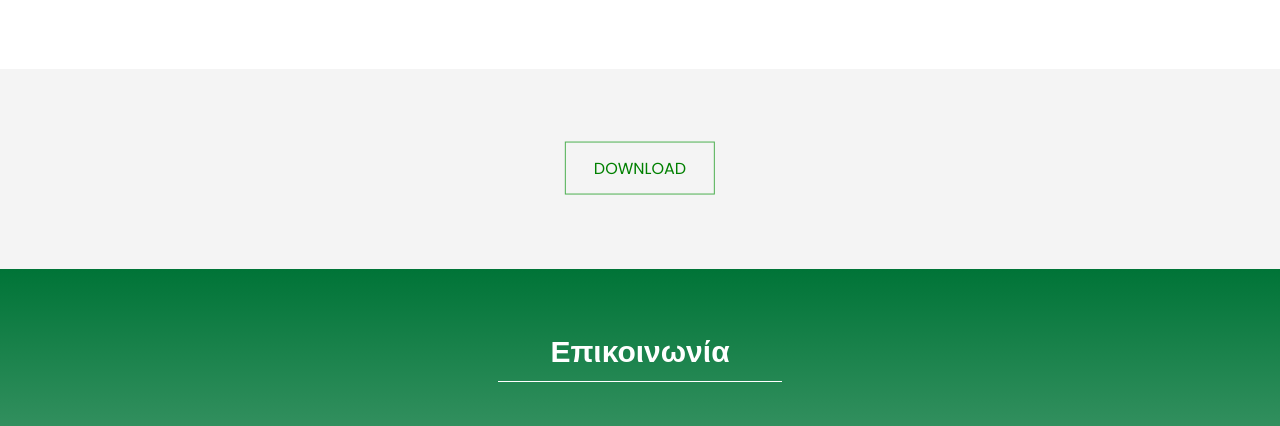
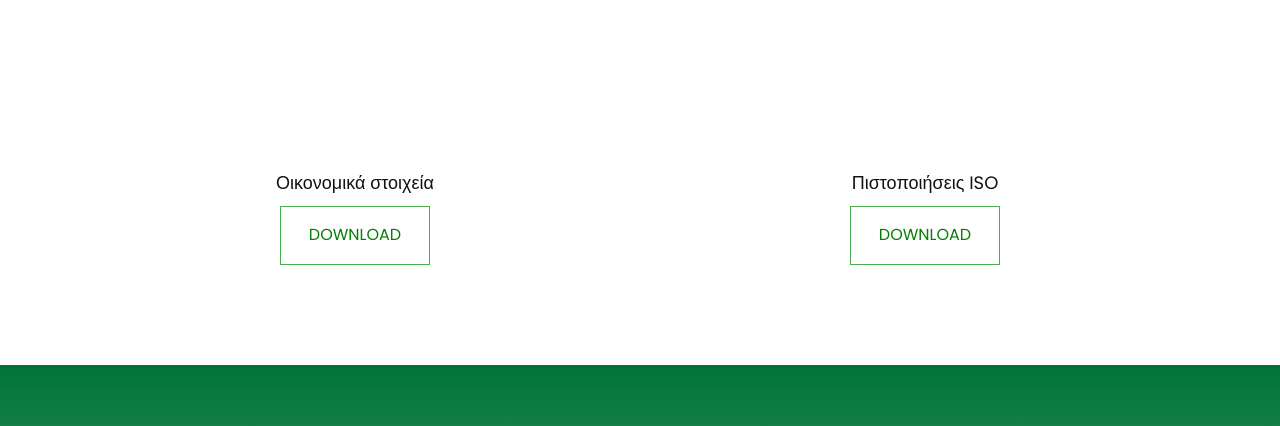
Before and after one commit to atr0x23/proto-wise, a PHP site: page / in a window 1280 px wide. Shown: the part 5581-6007 px from the top of the page. Run offline with PHP 8.4, Linux system fonts and the light colour scheme; some libraries are stand-ins or nearby versions.

Commit message:
finish mydownload section and texts on carousel

```diff
--- a/css/style.css
+++ b/css/style.css
@@ -1673,6 +1673,13 @@ input[type="radio"] .styled:checked+label::after {
 	font-weight: bold;
 }
 
+.banner-main .carousel-caption h2 {
+	color: #fff;
+	font-size: 36px;
+	line-height: 36px;
+	font-weight: bold;
+}
+
 .banner-main .carousel-caption p {
 	font-size: 17px;
 	padding: 20px 0px 40px 0px;
@@ -1714,6 +1721,9 @@ input[type="radio"] .styled:checked+label::after {
 	height: 70px;
 	border-radius: 35px;
 }
+
+@media (max-width:500px) {.hide-small{display:none!important}}
+@media (min-width:500px) {.hide-big{z-index: -1!important}}
 
 
 /** about section **/
@@ -2419,18 +2429,18 @@ ul.contant_icon li img {
 
 /*##### thanos my download section #####*/
 .mydownload{
-	height: 200px;
+	height: auto;
 	position: relative;
 	border: 0px; /*1px solid #007437; */
 }
 .kentrarisma{
-	margin: 0;
-	position: absolute;
-	top: 50%;
-	left: 50%;
-	-ms-transform: translate(-50%, -50%);
-	transform: translate(-50%, -50%);
-}
+	margin: auto;
+	width: 60%;
+	border: 0;
+	padding: 10px;
+	text-align: center;
+}
+
 
 /* proto-button */
 .proto-button {
@@ -2543,7 +2553,7 @@ ul.contant_icon li img {
 		width: 100%;
 	  }
 
-  @media screen and (max-height: 450px) {
+  @media screen and (max-height: 650px) { /*450 it was*/
 	.overlay a {font-size: 20px}
 	.overlay .closebtn {
 	font-size: 40px;
@@ -2653,6 +2663,13 @@ ul.contant_icon li img {
 	position: relative;
 	border-radius: 6px;
 	border: 2px solid #007437;
+	box-shadow: 0 4px 18px 0 rgba(0, 0, 0, 0.2), 0 6px 20px 0 rgba(0, 0, 0, 0.19);
+  }
+
+  .content-timeline:hover{background-color: #eeeeee;}
+
+  .thanos-shadow {
+	box-shadow: 0 4px 18px 0 rgba(0, 0, 0, 0.2), 0 6px 20px 0 rgba(0, 0, 0, 0.19);
   }
 
   /* Media queries - Responsive timeline on screens less than 600px wide */
--- a/index.html
+++ b/index.html
@@ -54,7 +54,7 @@
                   </div>
                </div>
 
-            <span id="trompoukis" onclick="openNav()">&#9776; Menu </span>
+            <span class="thanos-shadow" id="trompoukis" onclick="openNav()">&#9776; Menu </span>
 
       <!-- end navbar -->
 
@@ -63,40 +63,34 @@
          <div id="myCarousel" class="carousel slide banner-main" data-ride="carousel">
             <div class="carousel-inner">
                <div class="carousel-item active">
-                  <img class="first-slide" src="images/homepage.jpg" alt="First slide">
+                  <img class="first-slide" src="images/homepageA.jpg" alt="First slide">
                   <div class="container">
                      <div class="carousel-caption relative">
-                        <h1>Basic template</h1>
-                        <p>It is a long established fact that a reader will be distracted by the readable content of a page when looking at its layout.
-                           The point of using Lorem Ipsum is that it has a more-or-less normal distribution of letters, as opposed to using
-                           'Content here, content here', making it look like readable English. Many desktop publishing packages and </p>
-                        <a  href="#">Read More</a>
+                        <img class="hide-small" src="img/onslider.png">
+                        <p>Παίξε το κουίζ μας και διεύρυνε το πεδίο των εγκυκλοπαιδικών σου γνώσεων διασκεδάζοντας.</p>
+                        <a  href="#">Παιξε το Quiz</a>
                      </div>
                   </div>
                </div>
                <div class="carousel-item">
-                  <img class="second-slide" src="images/homepage3.jpg" alt="Second slide">
+                  <img class="second-slide" src="images/homepage3A.jpg" alt="Second slide">
                   <div class="container">
                      <div class="carousel-caption relative">
-                        <h1>Basic template</h1>
-                        <p>It is a long established fact that a reader will be distracted by the readable content of a page when looking at its layout.
-                           The point of using Lorem Ipsum is that it has a more-or-less normal distribution of letters, as opposed to using
-                           'Content here, content here', making it look like readable English. Many desktop publishing packages and </p>
-                        <a  href="#">Read More</a>
+                        <h2>Το γάλα που εμπιστεύεστε για ολόκληρη την οικογένεια!</h2>
+                        <img src="img/logo.png">
+                        <!-- <a  href="#">Παίξε το Quiz</a> -->
                      </div>
                   </div>
                </div>
                <div class="carousel-item">
-                  <img class="third-slide" src="images/homepage4.jpg" alt="Third slide">
-                  <!-- <div class="container">
+                  <img class="third-slide" src="images/homepage4opacity.jpg" alt="Third slide">
+                  <div class="container">
                      <div class="carousel-caption relative">
-                        <h1>Basic template</h1>
-                        <p>It is a long established fact that a reader will be distracted by the readable content of a page when looking at its layout.
-                           The point of using Lorem Ipsum is that it has a more-or-less normal distribution of letters, as opposed to using
-                           'Content here, content here', making it look like readable English. Many desktop publishing packages and </p>
-                        <a  href="#">Read More</a>
+                        <h1>Παίξε & Μάθε</h1>
+                        <p>Παίξε στο quiz μας και διεύρυνε το πεδίο των εγκυκλοπαιδικών σου γνώσεων διασκεδάζοντας!</p>
+                        <a  href="#">Παιξε το Quiz</a>
                      </div>
-                  </div> -->
+                  </div>
                </div>
             </div>
             <a class="carousel-control-prev" href="#myCarousel" role="button" data-slide="prev">
@@ -202,21 +196,21 @@
             <div class="row">
                <div class="col-md-6">
                   <p>#1. Τελετή Αγυιασμού, @Εγλυκάδα-1961</p><br>
-                  <img src="img/agiasmos2.jpg" class="w3-round w3-image" alt="photo" width="500" height="333">
+                  <img class="thanos-shadow" src="img/agiasmos2.jpg" class="w3-round w3-image" alt="photo" width="500" height="333">
                </div>
                <div class="col-md-6 mytext titlepage">
                   <p>#2. Τελετή Αγυιασμού, @Εγλυκάδα-1961</p><br>
-                  <img src="img/agiasmos1.jpg" class="w3-round w3-image" alt="photo" width="500" height="333">
+                  <img class="thanos-shadow" src="img/agiasmos1.jpg" class="w3-round w3-image" alt="photo" width="500" height="333">
                </div>
             </div>
             <div class="row">
                <div class="col-md-6">
                   <p>#3. Πρώτο Οικοδόμημα, @Εγλυκάδα-1962</p><br>
-                  <img src="img/factory2.jpg" class="w3-round w3-image" alt="photo" width="500" height="333">
+                  <img class="thanos-shadow" src="img/factory2.jpg" class="w3-round w3-image" alt="photo" width="500" height="333">
                </div>
                <div class="col-md-6 mytext titlepage">
                   <p>#4. Πρώτο Οικοδόμημα, @Εγλυκάδα-1962</p><br>
-                  <img src="img/plaka.jpg" class="w3-round w3-image" alt="photo" width="500" height="333">
+                  <img class="thanos-shadow" src="img/plaka.jpg" class="w3-round w3-image" alt="photo" width="500" height="333">
                </div>
             </div>
 
@@ -356,7 +350,7 @@
          <p class="w3-center"><em>"Ο Αγροτικός Συν/σμός Αγελ/φων Περ. Πατρών Σ.Π.Ε. είναι ενήμερος στο Εθνικό Μητρώο Αγροτικών Συνεταιρισμών
          και άλλων συλλογικών φορέων με Αρ.Μητρώου 0702048."</em></p></div>
 
-      <!-- Download -->
+      <!-- Events -->
       <div id="download" class="download">
          <div class="container">
             <div class="row">
@@ -386,14 +380,46 @@
             </div>
          </div>
       </div>
-      <!-- end Download -->
+      <!-- end Events -->
 
+      <!-- myDownload -->
 
-      <div id="mydownload" class="mydownload">
-         <div class="kentrarisma">
-            <a href="#service" class="proto-button proto-success">Download</a>
+      <div id="mydownload" class="download">
+         <div class="container">
+            <div class="row">
+               <div class="col-md-6">
+                  <div class="kentrarisma">
+                     <h3> Οικονομικά στοιχεία </h3>
+                     <button type="button" class="proto-button proto-success" data-toggle="collapse" data-target="#demo">Download</button>
+                     <div id="demo" class="collapse">
+                        <ul style="text-decoration: none; margin-top: 15px;">
+                           <li><a href="downloads/2016.PDF">για το έτος 2016</a></li>
+                           <li><a href="downloads/2017.PDF">για το έτος 2017</a></li>
+                           <li><a href="downloads/2018.PDF">για το έτος 2018</a></li>
+                           <li><a href="downloads/2019.PDF">για το έτος 2019</a></li>
+                        </ul>
+                     </div>
+                  </div>
+               </div>
+
+               <div class="col-md-6">
+                  <div class="kentrarisma">
+                     <h3> Πιστοποιήσεις ISO </h3>
+                     <button type="button" class="proto-button proto-success" data-toggle="collapse" data-target="#demo2">Download</button>
+                     <div id="demo2" class="collapse">
+                        <ul style="text-decoration: none; margin-top: 15px;">
+                           <li><a href="downloads/9001.pdf">Το πρότυπο ISO 9001</a></li>
+                           <li><a href="downloads/22000.pdf">Το πρότυπο ISO 22000</a></li>
+                           <li><a href="downloads/14001.pdf">Το πρότυπο ISO 14001</a></li>
+                        </ul>
+                     </div>
+                  </div>
+               </div>
+            </div>
          </div>
       </div>
+
+      <!-- end myDownload -->
 
 
       <!-- Testimonial -->
```
Also changed, not shown: 7 other files.
